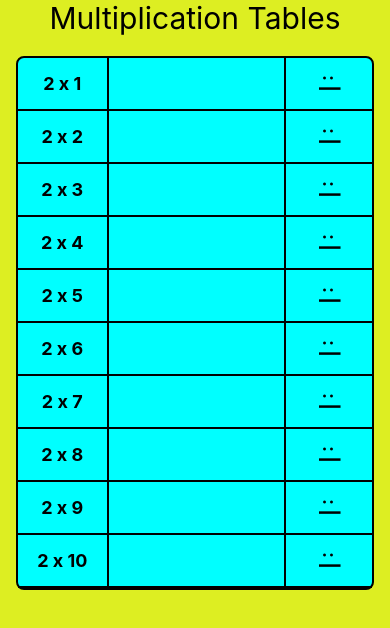
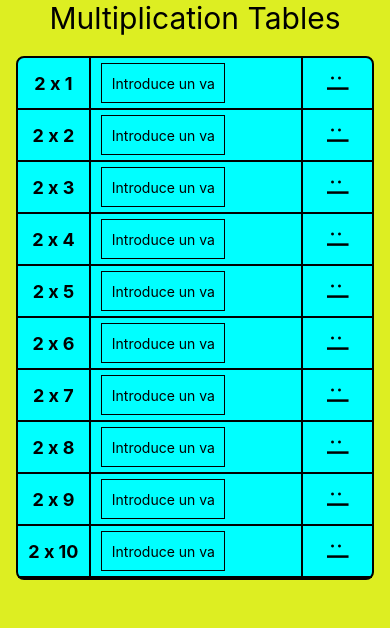
Before and after one commit to Mathiew82/multiplication-tables-mobile-app, a React Native app: screen / in a window 390 px wide. Shown: the top 628 px of the page. Built offline with nearby package versions, Linux system fonts and the light colour scheme.

Commit message:
Agregado el input y estilos pasados a StyleSheet

```diff
--- a/components/Row.js
+++ b/components/Row.js
@@ -1,66 +1,57 @@
 import React from "react";
-import { Text, View } from "react-native";
+import { StyleSheet, Text, View, TextInput } from "react-native";
 
 export default function Row(props) {
   const { firstValue, secondValue } = props;
+  const [text, onChangeText] = React.useState("");
 
   return (
-    <View
-      style={{
-        borderBottomWidth: 2,
-        borderBottomColor: "#000",
-        flexDirection: "row",
-      }}
-    >
+    <View style={styles.tr}>
       <View
         style={{
-          width: "25%",
+          width: "20%",
           border: "none",
-          paddingTop: 15,
-          paddingRight: 10,
-          paddingBottom: 15,
-          paddingLeft: 10,
+          display: "flex",
+          flexDirection: "row",
+          justifyContent: "center",
+          alignItems: "center",
+          ...styles.td,
         }}
       >
-        <Text
-          style={{
-            color: "#000",
-            fontSize: 18,
-            fontWeight: "bold",
-            textAlign: "center",
-          }}
-        >
+        <Text style={styles.text}>
           {firstValue} x {secondValue + 1}
         </Text>
       </View>
       <View
         style={{
-          width: "50%",
+          width: "60%",
           borderLeftWidth: 2,
           borderLeftColor: "#000",
-          paddingTop: 15,
-          paddingRight: 10,
-          paddingBottom: 15,
-          paddingLeft: 10,
+          ...styles.td,
         }}
-      ></View>
+      >
+        <TextInput
+          style={styles.input}
+          onChangeText={onChangeText}
+          placeholder="Introduce un valor"
+          value={text}
+        />
+      </View>
       <View
         style={{
-          width: "25%",
+          width: "20%",
           borderLeftWidth: 2,
           borderLeftColor: "#000",
-          paddingTop: 15,
-          paddingRight: 10,
-          paddingBottom: 15,
-          paddingLeft: 10,
+          display: "flex",
+          flexDirection: "row",
+          justifyContent: "center",
+          alignItems: "center",
+          ...styles.td,
         }}
       >
         <Text
           style={{
-            color: "#000",
-            fontSize: 18,
-            fontWeight: "bold",
-            textAlign: "center",
+            ...styles.text,
             transform: [{ rotate: "90deg" }],
           }}
         >
@@ -70,3 +61,32 @@ export default function Row(props) {
     </View>
   );
 }
+
+const styles = StyleSheet.create({
+  tr: {
+    borderBottomWidth: 2,
+    borderBottomColor: "#000",
+    flexDirection: "row",
+  },
+  td: {
+    paddingTop: 5,
+    paddingRight: 10,
+    paddingBottom: 5,
+    paddingLeft: 10,
+  },
+  input: {
+    width: "65%",
+    height: 40,
+    margin: 12,
+    borderWidth: 1,
+    margin: 0,
+    paddingRight: 10,
+    paddingLeft: 10,
+  },
+  text: {
+    color: "#000",
+    fontSize: 18,
+    fontWeight: "bold",
+    textAlign: "center",
+  },
+});
```
